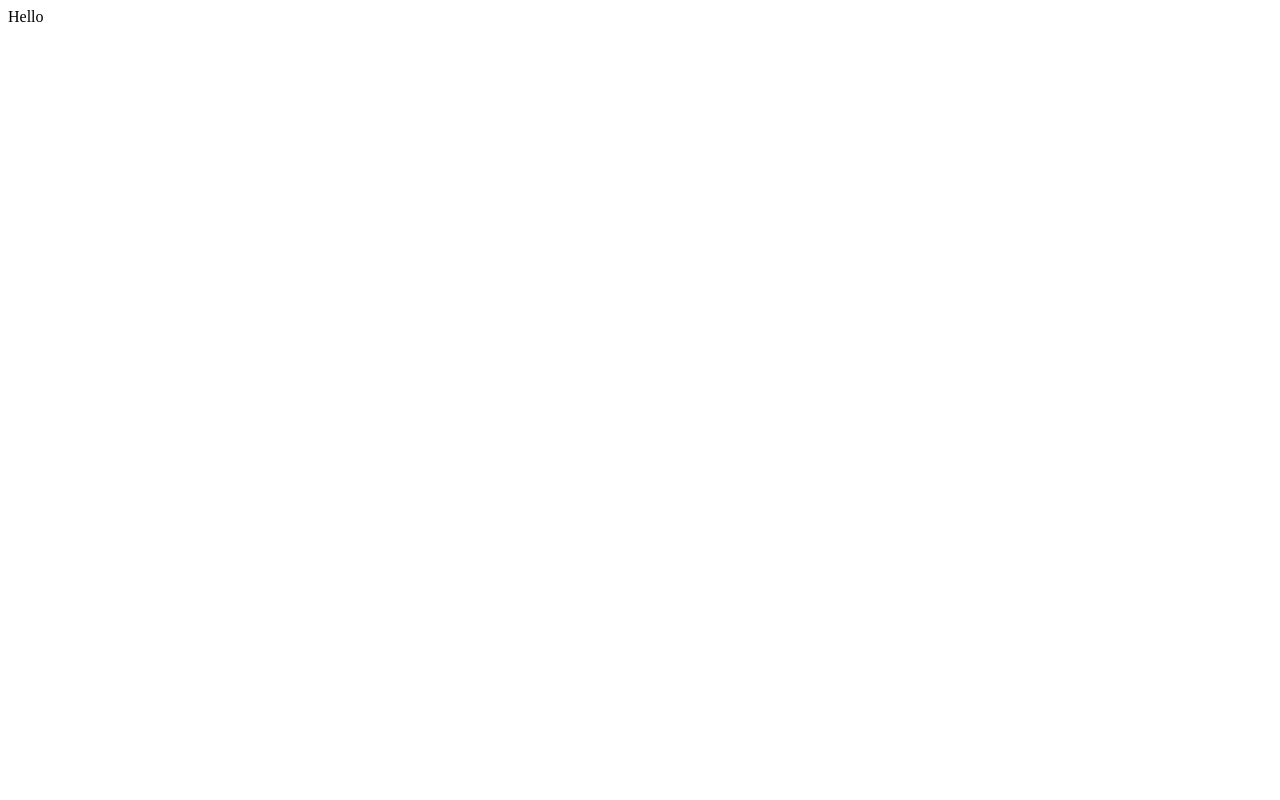
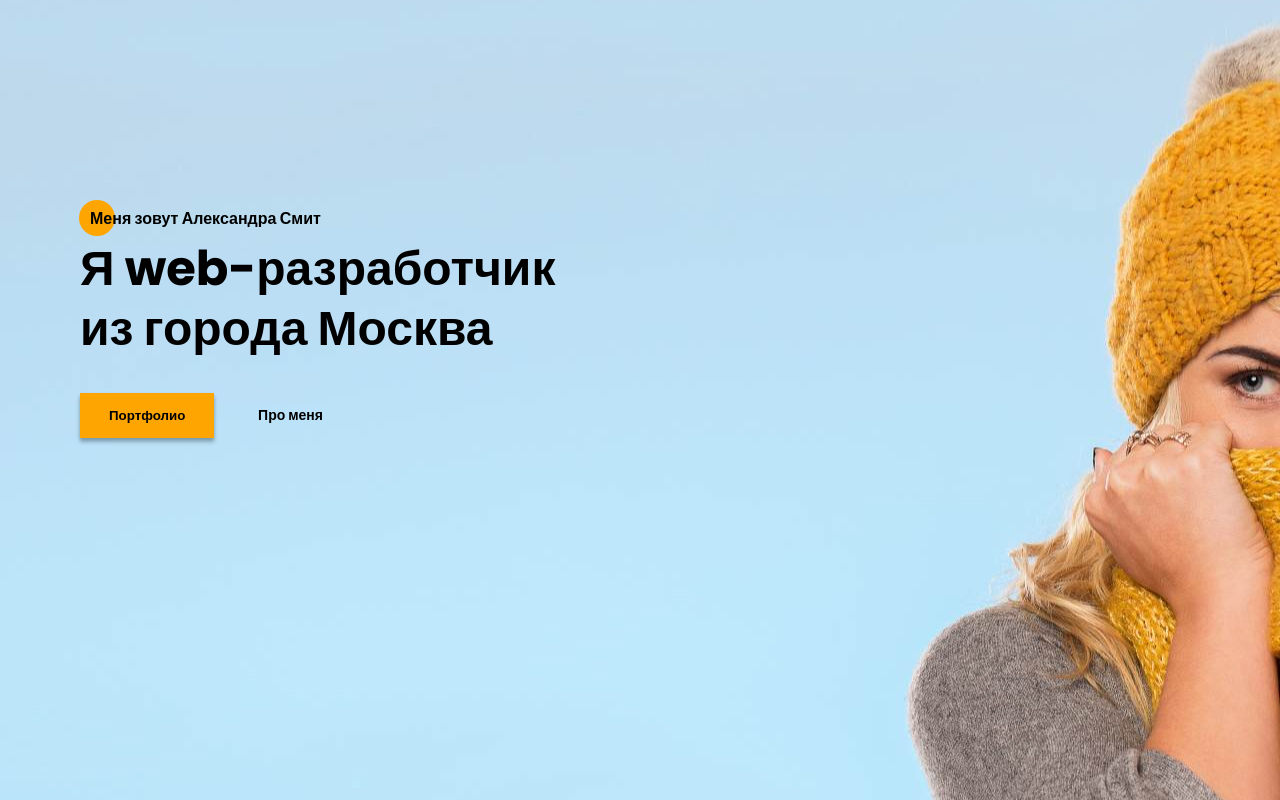
Before and after one commit to pshigotskaya26/landing-page, a website: page index.html in a window 1280 px wide. Drawn offline with Linux system fonts and the light colour scheme.

Commit message:
feat: add section named about

```diff
--- a/index.html
+++ b/index.html
@@ -1,14 +1,38 @@
 <!DOCTYPE html>
 <html lang="en">
-<head>
-    <meta charset="UTF-8">
-    <meta http-equiv="X-UA-Compatible" content="IE=edge">
-    <meta name="viewport" content="width=device-width, initial-scale=1.0">
+  <head>
+    <meta charset="UTF-8" />
+    <meta http-equiv="X-UA-Compatible" content="IE=edge" />
+    <meta name="viewport" content="width=device-width, initial-scale=1.0" />
     <title>Landing page (Portfolio)</title>
-    <link rel="stylesheet" href="css/fonts.css">
-    <link rel="stylesheet" href="css/style.css">
-</head>
-<body>
-    <div>Hello</div>
-</body>
+    <link
+      rel="shortcut icon"
+      href="assets/img/favicon.ico"
+      type="image/x-icon"
+    />
+    <link rel="shortcut icon" href="assets/img/favicon.png" />
+    <link rel="preconnect" href="https://fonts.googleapis.com" />
+    <link rel="preconnect" href="https://fonts.gstatic.com" crossorigin />
+    <link
+      href="https://fonts.googleapis.com/css2?family=Poppins:wght@400;500;700&display=swap"
+      rel="stylesheet"
+    />
+    <link rel="stylesheet" href="css/style.css" />
+  </head>
+  <body>
+    <section class="about">
+      <div class="container">
+        <div class="about__content">
+          <h2 class="about__subtitle">Меня зовут Александра Смит</h2>
+          <h1 class="about__title">
+            Я web-разработчик <span>из города Москва</span>
+          </h1>
+          <div class="about__buttons">
+            <button class="button button_shadow">Портфолио</button>
+            <a href="#about-myself" class="about__link">Про меня</a>
+          </div>
+        </div>
+      </div>
+    </section>
+  </body>
 </html>
--- a/sass/abstract/_constants.scss
+++ b/sass/abstract/_constants.scss
@@ -0,0 +1,5 @@
+$color-primery: #ffa501;
+$color-primery-hover: #E47209;
+$color-white: #ffffff;
+$color-black: #000000;
+$container-width: 1140px;
--- a/sass/base/_base.scss
+++ b/sass/base/_base.scss
@@ -23,3 +23,36 @@ body {
 ul {
 	list-style: none;
 }
+
+body {
+	font-size: 14px;
+	font-family: 'Poppins', Arial, Verdana, sans-serif;
+	color: $color-black;
+}
+
+h1 {
+	font-size: 48px;
+	font-weight: bold;
+}
+
+
+h2 {
+	position: relative;
+	z-index: 1;
+	font-size: 16px;
+	font-weight: bold;
+
+	&::after {
+		content: '';
+		position: absolute;
+		top: -6px;
+		left: -1px;
+		z-index: -1;
+		width: 36px;
+		height: 36px;
+		background-color: $color-primery;
+		-moz-border-radius: 50%;
+		-webkit-border-radius: 50%;
+		border-radius: 50%;
+	}
+}
--- /dev/null
+++ b/sass/base/_buttons.scss
@@ -0,0 +1,15 @@
+.button {
+    padding: 15px 29px;
+    font-weight: bold;
+    background-color: $color-primery;
+    cursor: pointer;
+
+    &:hover {
+        background: $color-primery-hover;
+        transition: all 0.3s ease-out;
+    }
+
+    &_shadow {
+        box-shadow: 0px 4px 4px rgba(0, 0, 0, 0.25), 0px 2px 3px rgba(13, 96, 111, 0.16);
+    }
+}
--- /dev/null
+++ b/sass/components/_about.scss
@@ -0,0 +1,31 @@
+.about {
+    position: relative;
+    min-height: 800px;
+    background-image: url('../assets/img/background.jpg');
+    background-repeat: no-repeat;
+    background-size: cover;
+
+    &__content {
+        padding-top: 206px;
+    }
+
+    &__subtitle {
+        padding-left: 10px;
+        padding-bottom: 8px;
+    }
+
+    &__title {
+        padding-bottom: 34px;
+        line-height: 60px;
+        & span {
+            display: block;
+        }
+    }
+
+    &__link {
+        padding-left: 40px;
+        color: $color-black;
+        font-weight: bold;
+    }
+
+}
--- a/sass/layouts/_container.scss
+++ b/sass/layouts/_container.scss
@@ -0,0 +1,5 @@
+.container {
+    max-width: $container-width;
+    margin: 0 auto;
+    padding-left: 10px;
+}
--- a/sass/style.scss
+++ b/sass/style.scss
@@ -1 +1,7 @@
 @import "abstract/constants";
+@import "base/base";
+@import "base/buttons";
+
+@import "layouts/container";
+
+@import "components/about";
```
Also changed, not shown: assets/img/background.jpg (added), assets/img/favicon.ico (added), assets/img/favicon.png (added), css/style.css, 1 other file.
